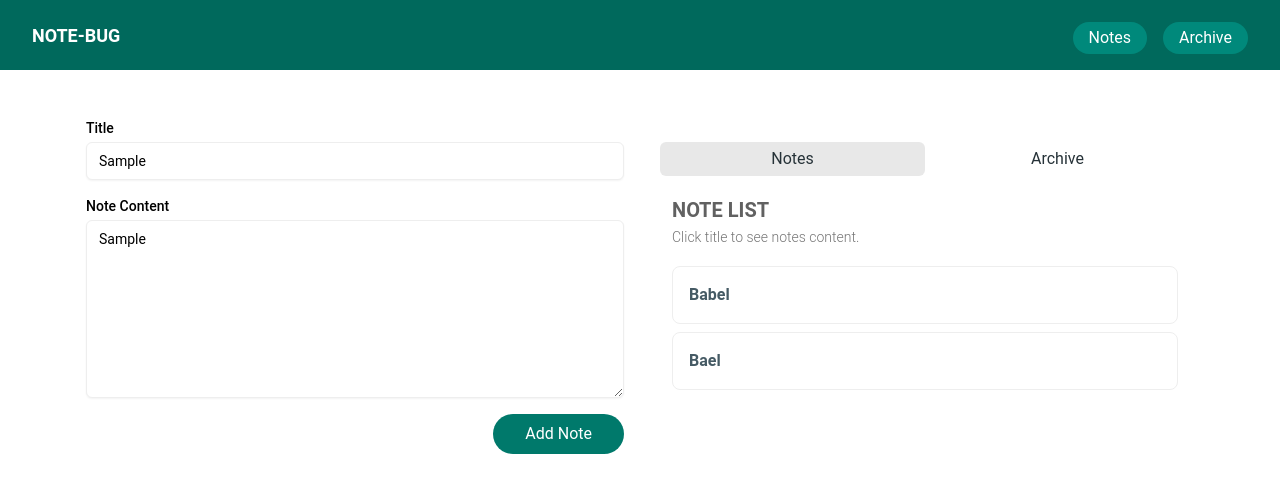
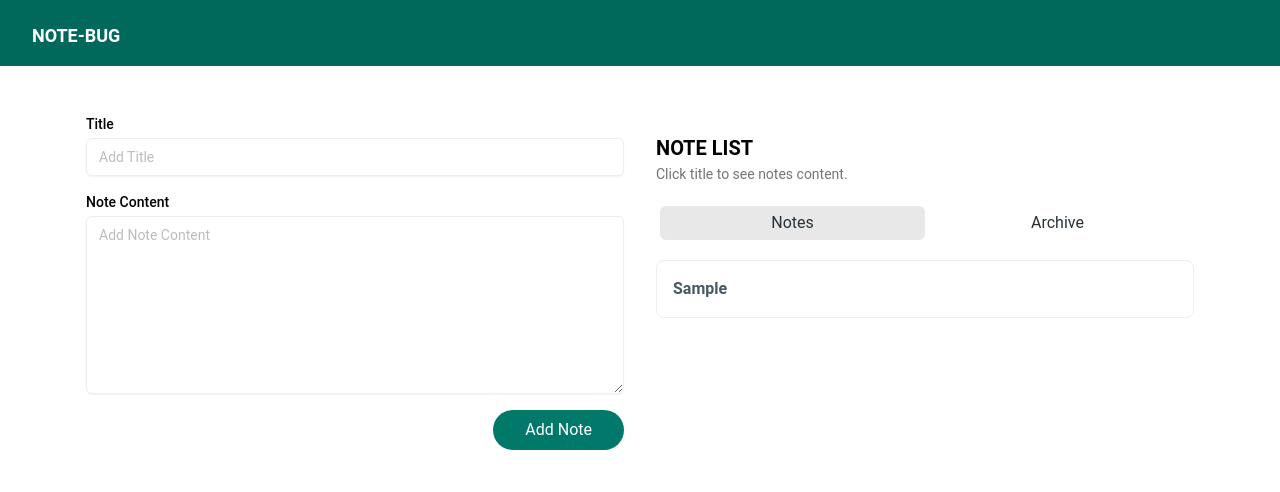
Before and after one commit to habibmahaasin/notebug, a React (Vite) app: page / in a window 1280 px wide. Both pictures are taken after typing "Sample", "Sample" into the empty fields and a click on the button "Add Note". Shown: the top 492 px of the page. Built offline with nearby package versions, Linux system fonts and the light colour scheme.

Commit message:
update state add notes

```diff
--- a/src/components/Elements/Input/Input.jsx
+++ b/src/components/Elements/Input/Input.jsx
@@ -1,5 +1,5 @@
 const InputText = (props) => {
-  const { formType, name, placeholder } = props;
+  const { formType, name, placeholder,handleChangeContent } = props;
 
   if (formType === "textarea") {
     return (
@@ -8,6 +8,8 @@ const InputText = (props) => {
         name={name}
         className="mt-1 px-3 py-2 bg-white border shadow-sm border-slate-300 placeholder-slate-400 focus:outline-none focus:border-teal-500 focus:ring-teal-500 block w-full rounded-md sm:text-sm focus:ring-1"
         placeholder={placeholder}
+        onChange={handleChangeContent}
+        value={props.value}
       />
     );
   } else {
@@ -18,6 +20,8 @@ const InputText = (props) => {
         className="mt-1 px-3 py-2 bg-white border shadow-sm border-slate-300 placeholder-slate-400 focus:outline-none focus:border-teal-500 focus:ring-teal-500 block w-full rounded-md sm:text-sm focus:ring-1"
         placeholder={placeholder}
         maxLength={20}
+        onChange={handleChangeContent}
+        value={props.value}
       />
     );
   }
--- a/src/components/Elements/Input/index.jsx
+++ b/src/components/Elements/Input/index.jsx
@@ -2,12 +2,12 @@ import LabelInput from "./Label";
 import InputText from "./Input";
 
 const Input = (props) => {
-  const { formType, label, name, placeholder } = props;
+  const { formType, label, name, placeholder, handleChangeContent, value } = props;
 
   return (
     <>
       <LabelInput label={label} />
-      <InputText formType={formType} name={name} placeholder={placeholder} />
+      <InputText formType={formType} name={name} placeholder={placeholder} handleChangeContent={handleChangeContent} value={value} />
     </>
   );
 };
--- a/src/components/Fragments/FormNotes.jsx
+++ b/src/components/Fragments/FormNotes.jsx
@@ -1,29 +1,49 @@
 import Button from "../Elements/Button";
 import Input from "../Elements/Input";
+import { useState } from "react";
 
-const FormNotes = () => {
-  const handleAddNote = (e) => {
-    e.preventDefault();
-    console.log("Add Note");
+const FormNotes = (props) => {
+  const { handleSave } = props;
+  const [title, setTitle] = useState("");
+  const [body, setBody] = useState("");
+
+  const handleChangeContent = (e) => {
+    setBody(e.target.value);
   }
+
+  const handleChaneTitle = (e) => {
+    setTitle(e.target.value);
+  }
+
+  const handleBtn = () => {
+    handleSave(title, body);
+    setTitle("");
+    setBody("");
+  }
+
   return (
-    <form onSubmit={handleAddNote}>
+    <form>
       <Input
         formType="input"
         label="Title"
         placeholder="Add Title"
         name = "title"
+        value = {title}
+        handleChangeContent = {handleChaneTitle}
       />
       <Input
         formType="textarea"
         label="Note Content"
         placeholder="Add Note Content"
         name = "body"
+        value = {body}
+        handleChangeContent = {handleChangeContent}
       />
       <div className="mt-4 text-right">
         <Button
           style="bg-teal-700 hover:bg-teal-900 text-white py-2 px-8 rounded-full"
-          type="submit"
+          // type="submit"
+          onClick= {handleBtn}
         />
       </div>
     </form>
--- a/src/components/Fragments/NoteList.jsx
+++ b/src/components/Fragments/NoteList.jsx
@@ -1,5 +1,13 @@
+import {
+  Tabs,
+  TabsHeader,
+  TabsBody,
+  Tab,
+} from "@material-tailwind/react";
+
 const NoteList = (props) => {
-  const {children} = props;
+  const { children } = props;
+  if (!children) return console.log("NoteList: children is required");
 
   return (
     <>
@@ -9,7 +17,27 @@ const NoteList = (props) => {
           Click title to see notes content.
         </span>
       </div>
-      {children}
+
+      <Tabs value="notes" className="max-w-[40rem]">
+        <TabsHeader
+          className="bg-transparent mb-4"
+          indicatorProps={{
+            className: "bg-gray-900/10 shadow-none !text-gray-900",
+          }}
+        >
+          <Tab value="notes">Notes</Tab>
+          <Tab value="archive">Archive</Tab>
+        </TabsHeader>
+        <TabsBody
+          animate={{
+            initial: { y: 250 },
+            mount: { y: 0 },
+            unmount: { y: 250 },
+          }}
+        >
+          {children}
+        </TabsBody>
+      </Tabs>
     </>
   );
 };
--- a/src/components/Layouts/MainLayout.jsx
+++ b/src/components/Layouts/MainLayout.jsx
@@ -7,16 +7,6 @@ const MainLayout = (props) => {
           <div className="flex justify-between bg-teal-800 p-4 mb-4">
             <div className="container-mx-auto px-4 text-right text-white mt-1.5">
               <h4 className="font-bold text-lg">NOTE-BUG</h4>
-            </div>
-            <div className="container-mx-auto px-4 text-right text-white mt-1.5">
-              <div className="flex justify-end gap-4">
-                <h4 className="bg-teal-600 px-4 py-1 rounded-full text-md">
-                  Notes
-                </h4>
-                <h4 className="bg-teal-600 px-4 py-1 rounded-full text-md">
-                  Archive
-                </h4>
-              </div>
             </div>
           </div>
         </header>
--- a/src/pages/notes.jsx
+++ b/src/pages/notes.jsx
@@ -2,99 +2,55 @@ import MainLayout from "../components/Layouts/MainLayout";
 import FormNotes from "../components/Fragments/FormNotes";
 import NoteList from "../components/Fragments/NoteList";
 import AccordionList from "../components/Elements/Accordion";
-import {
-  Tabs,
-  TabsHeader,
-  TabsBody,
-  Tab,
-  TabPanel,
-} from "@material-tailwind/react";
+import { TabPanel } from "@material-tailwind/react";
+import { useState } from "react";
 
-const list_notes = [
+const Notes = () => {
+  const [notes, setNotes] = useState([
     {
       id: 1,
       title: "Babel",
       body: "Babel merupakan tools open-source yang digunakan untuk mengubah sintaks ECMAScript 2015+ menjadi sintaks yang didukung oleh JavaScript engine versi lama. Babel sering dipakai ketika kita menggunakan sintaks terbaru termasuk sintaks JSX.",
-    archived: false,
-    createdAt: "2022-04-14T04:27:34.572Z",
-  },
-  {
-    id: 2,
-    title: "Babel Archived",
-    body: "Babel merupakan tools open-source yang digunakan untuk mengubah sintaks ECMAScript 2015+ menjadi sintaks yang didukung oleh JavaScript engine versi lama. Babel sering dipakai ketika kita menggunakan sintaks terbaru termasuk sintaks JSX.",
       archived: true,
       createdAt: "2022-04-14T04:27:34.572Z",
     },
-  {
-    id: 3,
-    title: "Bael",
-    body: "Babel merupakan tools open-source yang digunakan untuk mengubah sintaks ECMAScript 2015+ menjadi sintaks yang didukung oleh JavaScript engine versi lama. Babel sering dipakai ketika kita menggunakan sintaks terbaru termasuk sintaks JSX.",
+  ]);
+
+  const handleSave = (title, body) => {
+    if (!title || !body) return;
+    const date = new Date();
+    const newNote = {
+      id: notes.length + 1,
+      title: title,
+      body: body,
       archived: false,
-    createdAt: "2022-04-14T04:27:34.572Z",
-  },
-];
+      createdAt: date.toISOString(),
+    }
+    setNotes([...notes, newNote]);
+  }
 
-const Notes = () => {
   return (
     <MainLayout>
       <div className="min-h-[100px] p-2">
-        <FormNotes />
+        <FormNotes handleSave={handleSave}/>
       </div>
 
       <div className="min-h-[100px] p-2 mt-9">
-        <Tabs value="notes" className="max-w-[40rem]">
-          <TabsHeader
-            className="bg-transparent"
-            indicatorProps={{
-              className: "bg-gray-900/10 shadow-none !text-gray-900",
-            }}
+        <NoteList>
+          {notes.map((note) => {
+            return (
+              <TabPanel
+                className="!p-0"
+                value={note.archived ? "archive" : "notes"}
+                key={note.id}
               >
-            <Tab value="notes">Notes</Tab>
-            <Tab value="archive">Archive</Tab>
-          </TabsHeader>
-          <TabsBody
-            animate={{
-              initial: { y: 250 },
-              mount: { y: 0 },
-              unmount: { y: 250 },
-            }}
-          >
-            <TabPanel value="notes">
-              <NoteList>
-                {list_notes.map((note) => {
-                  if (note.archived === false) {
-                    return (
-                      <AccordionList
-                        title={note.title}
-                        key={note.id}
-                        id={note.id}
-                      >
+                <AccordionList title={note.title} id={note.id}>
                   <p className="text-sm text-gray-600">{note.body}</p>
                 </AccordionList>
+              </TabPanel>
             );
-                  }
           })}
         </NoteList>
-            </TabPanel>
-            <TabPanel value="archive">
-              <NoteList>
-                {list_notes.map((note) => {
-                  if (note.archived === true) {
-                    return (
-                      <AccordionList
-                        title={note.title}
-                        key={note.id}
-                        id={note.id}
-                      >
-                        <p className="text-sm text-gray-600">{note.body}</p>
-                      </AccordionList>
-                    );
-                  }
-                })}
-              </NoteList>
-            </TabPanel>
-          </TabsBody>
-        </Tabs>
       </div>
     </MainLayout>
   );
```
Lines whose indentation alone changed are shown as unchanged.
